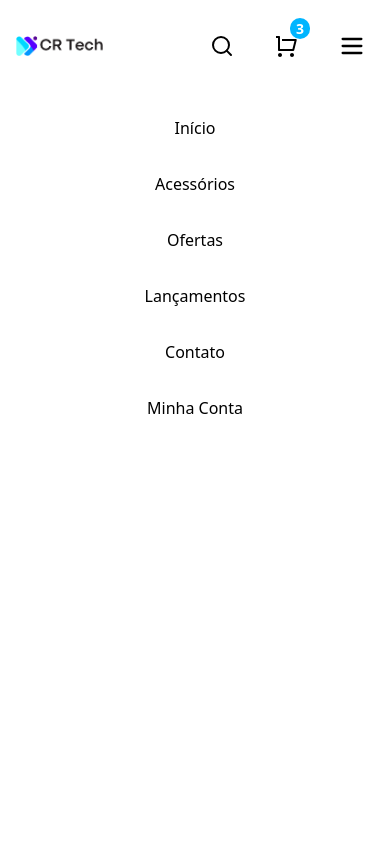
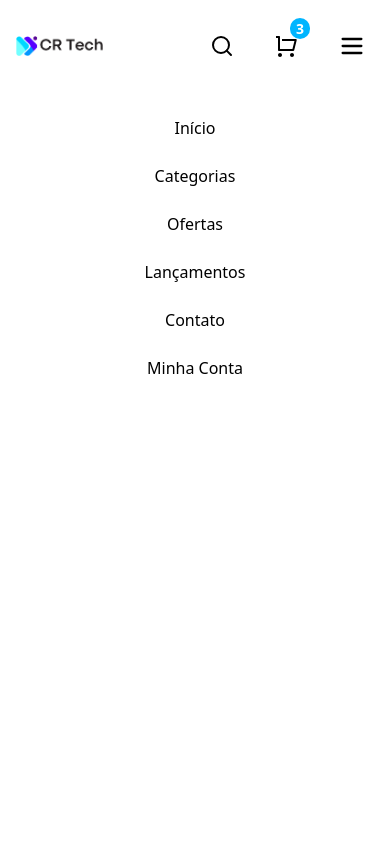
Before and after one commit to RafaelOlMoreira/crtech-store, a React (Vite) app: page / in a window 390 px wide. Both pictures are taken after a click on the item 352 px from the left and 46 px from the top of the page. Shown: the top 844 px of the page. Built offline with nearby package versions, Linux system fonts and the light colour scheme; grey boxes are pictures that could not be loaded.

Commit message:
feat(Header/Mobile): create header navigation.

```diff
--- a/src/frontend/mobile/Components/Footer.jsx
+++ b/src/frontend/mobile/Components/Footer.jsx
@@ -6,7 +6,7 @@ import { IoLogoWhatsapp } from "react-icons/io";
 
 function Footer() {
   return (
-    <footer className='bg-gray-800 py-10 px-4'>
+    <footer id='contato' className='bg-gray-800 py-10 px-4'>
       <div className='text-[#94A3B8] space-y-3'>
         <img src={Logo} className='h-8 object-cover' />
         <span className='text-md'>
--- a/src/frontend/mobile/Components/Header.jsx
+++ b/src/frontend/mobile/Components/Header.jsx
@@ -162,11 +162,21 @@ function Header() {
             <div className='bg-white z-3000'>
                 <div className={`flex fixed justify-center pt-26 p-3 px-6 space-x-1.5 bg-white w-full h-screen ${navMenuAberto ? "opacity-100 pointer-events-auto fixed" : "opacity-0 pointer-events-none"}`}>
                     <ul className='text-center px-6 w-full space-y-2'>
-                        <li className='py-3 hover:bg-gray-300 rounded-lg'>Início</li>
-                        <li className='py-3 hover:bg-gray-300 rounded-lg'>Acessórios</li>
-                        <li className='py-3 hover:bg-gray-300 rounded-lg'>Ofertas</li>
-                        <li className='py-3 hover:bg-gray-300 rounded-lg'>Lançamentos</li>
-                        <li className='py-3 hover:bg-gray-300 rounded-lg'>Contato</li>
+                        <a href="#inicio" onClick={() => setNavMenuAberto(!navMenuAberto)}>
+                            <li className='py-3 hover:bg-gray-300 rounded-lg'>Início</li>
+                        </a>
+                        <a href="#categorias" onClick={() => setNavMenuAberto(!navMenuAberto)}>
+                            <li className='py-3 hover:bg-gray-300 rounded-lg'>Categorias</li>
+                        </a>
+                        <a href="#ofertas" onClick={() => setNavMenuAberto(!navMenuAberto)}>
+                            <li className='py-3 hover:bg-gray-300 rounded-lg'>Ofertas</li>
+                        </a>
+                        <a href="#lançamentos" onClick={() => setNavMenuAberto(!navMenuAberto)}>
+                            <li className='py-3 hover:bg-gray-300 rounded-lg'>Lançamentos</li>
+                        </a>
+                        <a href="#contato" onClick={() => setNavMenuAberto(!navMenuAberto)}>
+                            <li className='py-3 hover:bg-gray-300 rounded-lg'>Contato</li>
+                        </a>
                         <Link to="/login">
                             <li className='py-3 hover:bg-gray-300 rounded-lg'>Minha Conta</li>
                         </Link>
--- a/src/frontend/mobile/Pages/CarouselSection/CarouselSection.jsx
+++ b/src/frontend/mobile/Pages/CarouselSection/CarouselSection.jsx
@@ -21,7 +21,7 @@ function Carrousel({
     }, [])
 
     return (
-        <div className='-z-10 pt-24 overflow-hidden relative'>
+        <div id='inicio' className='-z-10 pt-24 overflow-hidden relative'>
             <div className='flex transition-transform ease-out duration-500' style={{ transform: `translateX(-${curr * 100}%)` }} >{slides}</div>
             {/* <div className='absolute inset-0 flex items-center justify-between p-4' >
                 <button onClick={anterior} className='rounded-full p-0.5 shadow bg-white/50 text-black hover:bg-white/60'>
--- a/src/frontend/mobile/Pages/CategoriesSection/CategoriesSection.jsx
+++ b/src/frontend/mobile/Pages/CategoriesSection/CategoriesSection.jsx
@@ -8,7 +8,7 @@ import { MdOutlineMiscellaneousServices } from "react-icons/md";
 
 function Categories() {
     return (
-        <section className='bg-gray-300/20 py-10 px-8'>
+        <section id='categorias' className='bg-gray-300/20 py-10 px-8'>
             {/* Info Section */}
             <div className='flex-col text-center space-y-2.5'>
                 <h1 className='text-3xl font-bold'>
--- a/src/frontend/mobile/Pages/OffersSection/OffersSection.jsx
+++ b/src/frontend/mobile/Pages/OffersSection/OffersSection.jsx
@@ -7,7 +7,7 @@ function Offers() {
     const TempoOferta = (12 * 60 + 35) * 60 * 1000;
 
     return (
-        <section className='bg-[#00B5FF]/90 py-10 px-8'>
+        <section id='ofertas' className='bg-[#00B5FF]/90 py-10 px-8'>
             <div className='text-white text-center space-y-1.5'>
                 <h1 className='font-bold text-3xl'>Ofertas Relâmpago</h1>
                 <Countdown duration={TempoOferta} />
--- a/src/frontend/mobile/Pages/ReleasesSection/ReleasesSection.jsx
+++ b/src/frontend/mobile/Pages/ReleasesSection/ReleasesSection.jsx
@@ -2,7 +2,7 @@ import React from 'react'
 
 function Releases() {
   return (
-    <section className='py-10 px-8'>
+    <section id='lançamentos' className='py-10 px-8'>
             <div className=' text-center space-y-1.5'>
                 <h1 className='font-bold text-3xl'>Lançamentos</h1>
                 <span className='text-md'>Aproveite os produtos mais recentes!</span>
```
